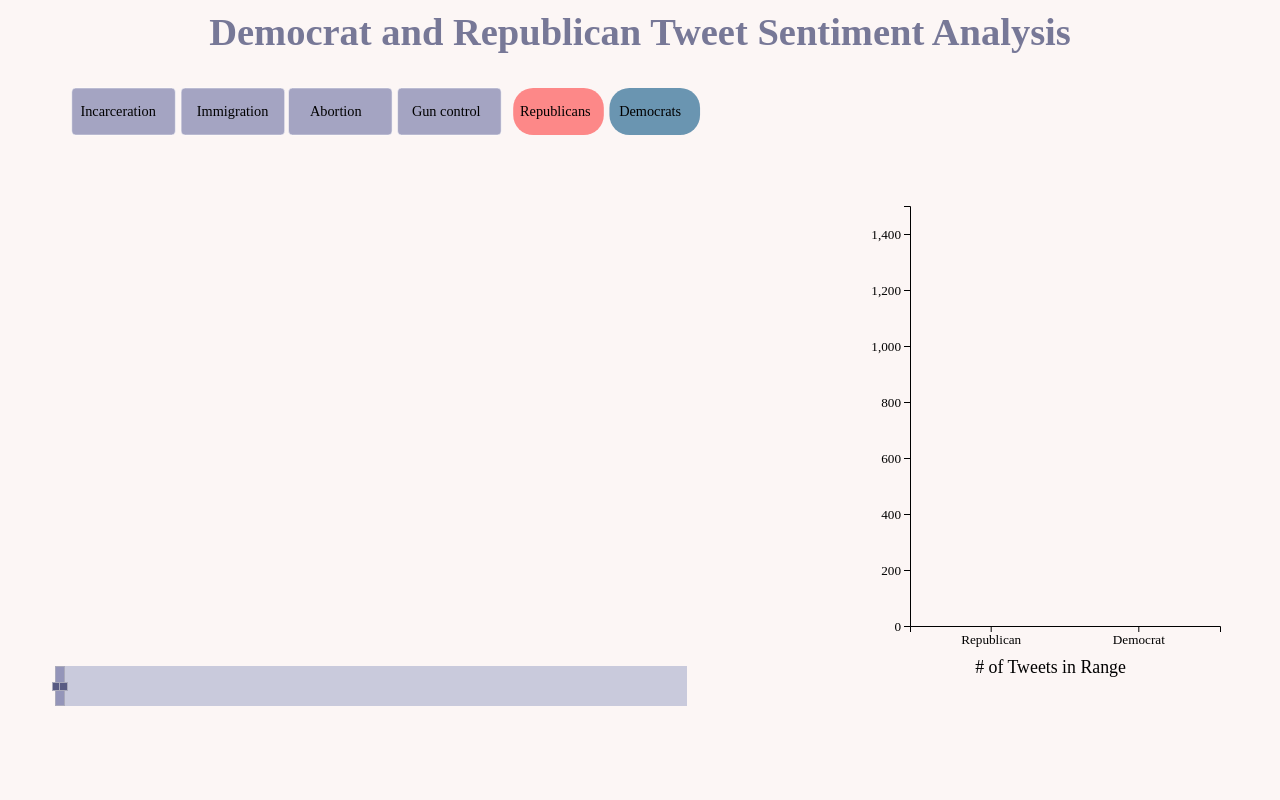
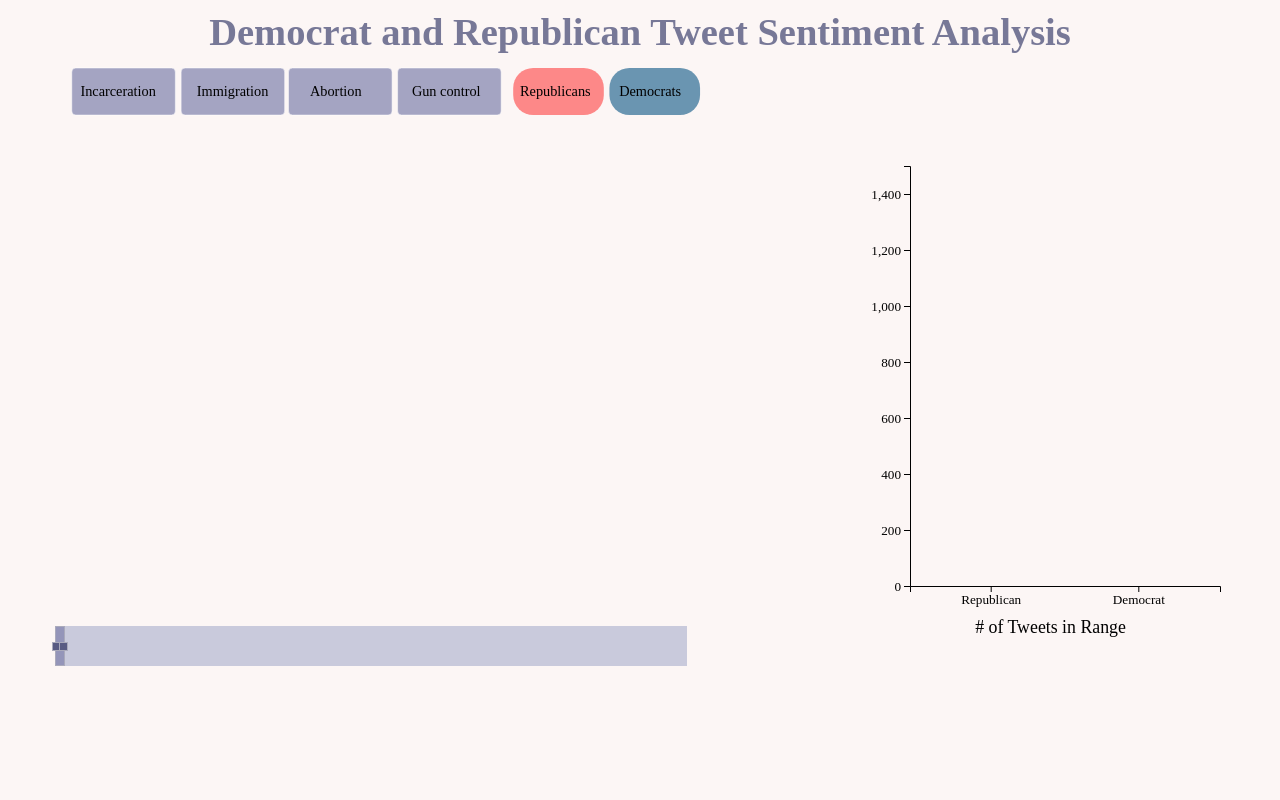
Before and after one commit to kikichan513/gop-vs-dems-tweets, a PHP site: page /home.html in a window 1280 px wide. Run offline with PHP 8.4, Linux system fonts and the light colour scheme; some libraries are stand-ins or nearby versions.

Commit message:
moved buttons up

```diff
--- a/style.css
+++ b/style.css
@@ -70,6 +70,8 @@
 
 #buttoncontainer{
   width: 700px;
+  margin-bottom: -20px;
+  margin-top: -20px;
   margin-left:20px;
 }
 
```
